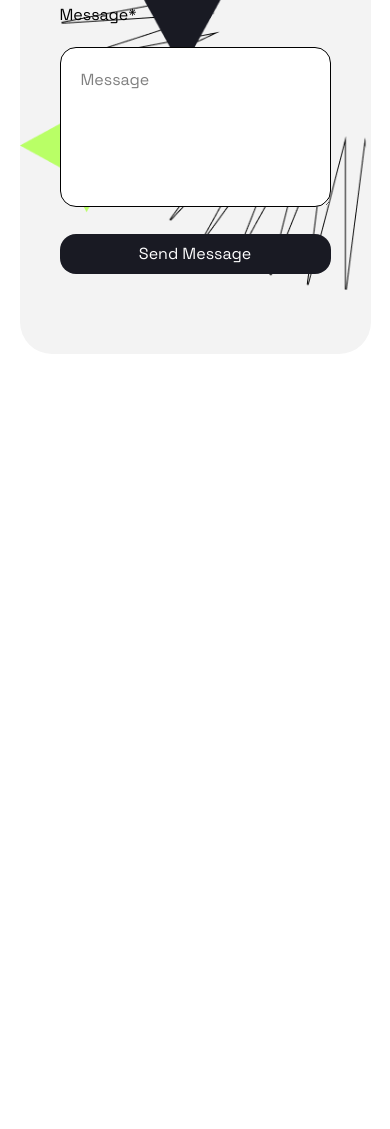
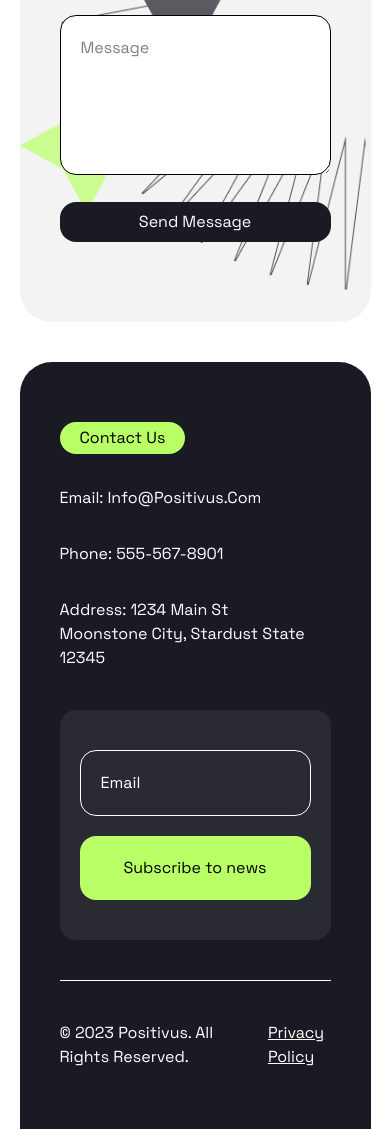
Before and after one commit to AndreFirmansyah06/Positivus, a website: page index.html in a window 390 px wide. Shown: the part 9372-10501 px from the top of the page. Before the commit the page ends 9726 px from the top, so only its background shows below. Drawn offline with Linux system fonts and the light colour scheme.

Commit message:
kurang dikit

```diff
--- a/index.html
+++ b/index.html
@@ -8,12 +8,12 @@
       href="https://cdn.boxicons.com/fonts/basic/boxicons.min.css"
       rel="stylesheet"
     />
-    <title>Document</title>
+    <title>Positivus Digital Agency</title>
   </head>
   <body class="font-Grotesk capitalize">
     <header></header>
     <main>
-      <div class="wrapper flex justify-center w-full h-50">
+      <div class="wrapper flex justify-center w-full">
         <div class="content w-[90%] mt-10 py-10">
           <div class="banner-wrapper grid grid-cols-1 lg:grid-cols-2 gap-10">
             <div class="title flex flex-col gap-5">
@@ -559,14 +559,14 @@
               </p>
             </div>
             <div
-              class="form-wrapper bg-[#F3F3F3] rounded-4xl  py-20 grid grid-cols-1 lg:grid-cols-2 relative"
+              class="form-wrapper bg-[#F3F3F3] rounded-4xl py-20 grid grid-cols-1 lg:grid-cols-2 relative"
             >
               <div class="form space-y-5 px-10 z-10">
                 <div class="name space-y-5">
                   <p>Name</p>
                   <input
                     type="text"
-                    class="name bg-[#FFFFFF] px-5 py-4 w-full rounded-2xl focus:border-0 border border-[#000000]"
+                    class="name bg-[#FFFFFF] px-5 py-2 md:py-4 w-full rounded-2xl focus:border border border-[#000000] focus:border-[#000000]"
                     placeholder="Name"
                   />
                 </div>
@@ -574,7 +574,7 @@
                   <p>Email*</p>
                   <input
                     type="email"
-                    class="email bg-[#FFFFFF] px-5 py-4 w-full rounded-2xl focus:border-0 border border-[#000000]"
+                    class="email bg-[#FFFFFF] px-5 py-2 md:py-4 w-full rounded-2xl focus:border border border-[#000000] focus:border-[#000000]"
                     placeholder="Email"
                   />
                 </div>
@@ -583,7 +583,7 @@
                   <textarea
                     name=""
                     id=""
-                    class="bg-white p-5 w-full h-40 text-base text-wrap rounded-2xl focus:border-0 border border-[#000000]"
+                    class="bg-white p-5 w-full h-40 text-base text-wrap rounded-2xl focus:border border border-[#000000] focus:border-[#000000]"
                     placeholder="Message"
                   ></textarea>
                 </div>
@@ -593,14 +593,61 @@
                   Send Message
                 </button>
               </div>
-              <div class="image flex justify-end  absolute top-0 right-0 z-0 md:fixed md:flex md:justify-end">
-                <img src="./assets/Illustration baru.png" class="" alt="" />
+              <div
+                class="image flex justify-end absolute top-0 right-0 z-0 lg:static lg:flex lg:justify-end"
+              >
+                <img
+                  src="./assets/Illustration baru.png"
+                  class="opacity-70 lg:opacity-100"
+                  alt=""
+                />
               </div>
             </div>
           </div>
         </div>
       </div>
     </main>
-    <footer></footer>
+    <footer>
+      <div class="footer w-full flex justify-center">
+        <div class="footer w-[90%] bg-[#191A23] rounded-t-4xl px-10 py-5">
+          <div
+            class="footer-us-wrapper grid grid-cols-1 lg:grid-cols-2 border-b border-[#FFFFFF] py-10 gap-10"
+          >
+            <div class="contact-us-detail text-[#FFFFFF] space-y-8">
+              <p
+                class="bg-[#B9FF66] px-5 py-1 w-fit rounded-2xl text-[#000000]"
+              >
+                contact us
+              </p>
+              <p>Email: info@positivus.com</p>
+              <p>Phone: 555-567-8901</p>
+              <p>
+                Address: 1234 Main St
+                <br />
+                Moonstone City, Stardust State 12345
+              </p>
+            </div>
+            <div
+              class="contact-us-form bg-[#292A32] flex flex-wrap gap-5 items-center justify-center xl:justify-start rounded-2xl px-5 py-10"
+            >
+              <input
+                type="text"
+                placeholder="Email"
+                class="px-5 py-5 border border-[#FFFFFF] rounded-2xl placeholder:text-[#FFFFFF] w-full md:w-[90%] xl:w-fit"
+              />
+              <button
+                class="bg-[#B9FF66] px-3 md:px-10 py-5 rounded-2xl w-full md:w-[90%] xl:w-fit"
+              >
+                Subscribe to news
+              </button>
+            </div>
+          </div>
+          <div class="copyright flex items-center text-[#FFFFFF] gap-10 py-10">
+            <p>© 2023 Positivus. All Rights Reserved.</p>
+            <a href="#" class="underline">Privacy Policy</a>
+          </div>
+        </div>
+      </div>
+    </footer>
   </body>
 </html>
```
Also changed, not shown: style/output.css.
